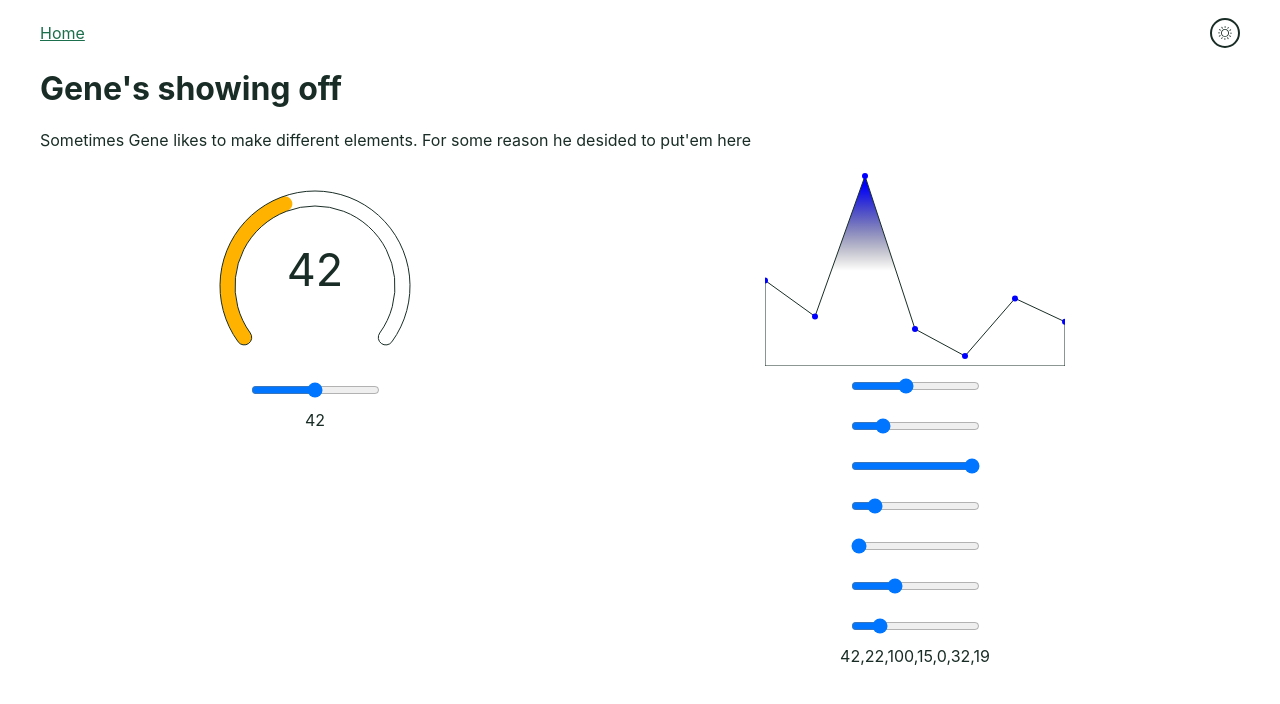
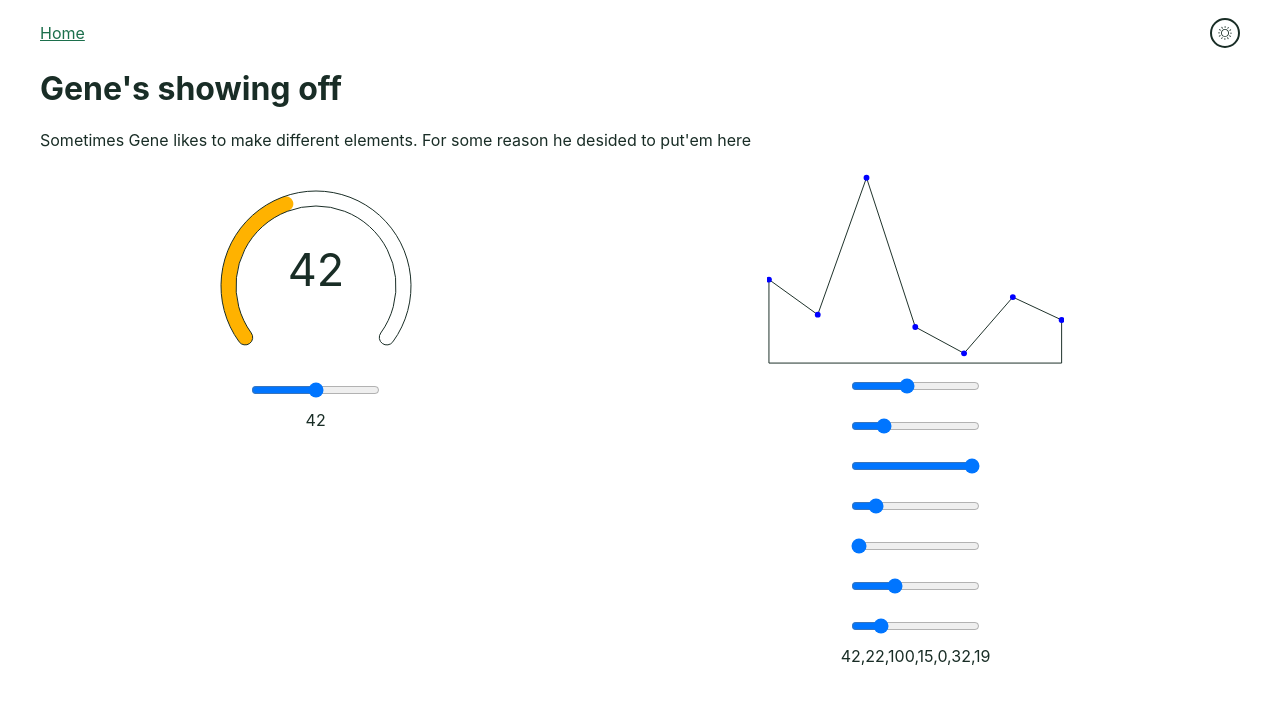
Before and after one commit to g4ps/website, a React (Create React App) app: page /showOff in a window 1280 px wide. Shown: the top 704 px of the page. Built offline with nearby package versions, Linux system fonts and the light colour scheme.

Commit message:
Stupid fucking firefox with his stupid fucking problems

```diff
--- a/src/components/ArchingRange/ArchingRange.jsx
+++ b/src/components/ArchingRange/ArchingRange.jsx
@@ -53,11 +53,11 @@ const ArchingRange = ({min, max, value}) => {
     const fracToPath = useCallback((frac) => {
         //returns a string of the path of the arch with respect to the given fraction
         return `M ${tupleToString(fracToPosition(0, rad))}
-                A ${thickness/2} ${thickness/2}, 0, 0, 0, ${tupleToString(fracToPosition(0, rad - thickness))},
-                A ${rad - thickness} ${rad - thickness}, 1, ${isLargeFlag(frac)}, 1,
+                A ${thickness/2} ${thickness/2} 0 0 0 ${tupleToString(fracToPosition(0, rad - thickness))}
+                A ${rad - thickness} ${rad - thickness} 1 ${isLargeFlag(frac)} 1
                          ${tupleToString(fracToPosition(frac, rad - thickness))}
-                A ${thickness/2} ${thickness/2}, 1, 1, 0, ${tupleToString(fracToPosition(frac, rad))},
-                A ${rad} ${rad}, 0, ${isLargeFlag(frac)}, 0, ${tupleToString(fracToPosition(0, rad))},
+                A ${thickness/2} ${thickness/2} 1 1 0 ${tupleToString(fracToPosition(frac, rad))}
+                A ${rad} ${rad} 0 ${isLargeFlag(frac)} 0 ${tupleToString(fracToPosition(0, rad))}
                 `;
     }, [fracToPosition, isLargeFlag]);
 
@@ -76,10 +76,6 @@ const ArchingRange = ({min, max, value}) => {
     return (
         <div className={styles.archingRange}>
           <svg widht={size} height={size}>
-            <linearGradient id="Gradient1">
-              <stop stopColor="red" offset="0" />
-              {/* <stop stopColor="" offset="50" /> */}
-            </linearGradient>
             {/* <circle cx={center[0]} cy={center[1]} r="800" fill="white"/> */}
             {/* <circle cx={center[0]} cy={center[1]} r={rad} stroke="grey"/> */}
             {/* <circle cx={center[0]} cy={center[1]} r={rad - thickness} stroke="grey"/> */}
--- a/src/components/EvgGraph/EvgGraph.jsx
+++ b/src/components/EvgGraph/EvgGraph.jsx
@@ -51,11 +51,11 @@ const EvgGraph = ({data = []}) => {
 
     return (
         <div className={styles.evgGraph}>
-          <svg widht={width} height={height}>
-            <linearGradient id="myGradient" gradientTransform="rotate(90)">
-              <stop offset="5%" stop-color="blue" />
-              <stop offset="50%" stop-color="transparent" />
-            </linearGradient>
+        <svg widht={width} height={height} viewBox={`-2 -2 ${width + 5} ${height + 5}`}>
+            {/* <linearGradient id="myGradient" gradientTransform="rotate(90)"> */}
+            {/*   <stop offset="5%" stop-color="blue" /> */}
+            {/*   <stop offset="50%" stop-color="transparent" /> */}
+            {/* </linearGradient> */}
             <path d={graphPath} fill="url(#myGradient)" stroke={outlineTextColor}/>
             {svgPositions.map((i, pos) =>
                 <Boop key={pos} center={i} fill={"blue"} rad={3}/>
```
